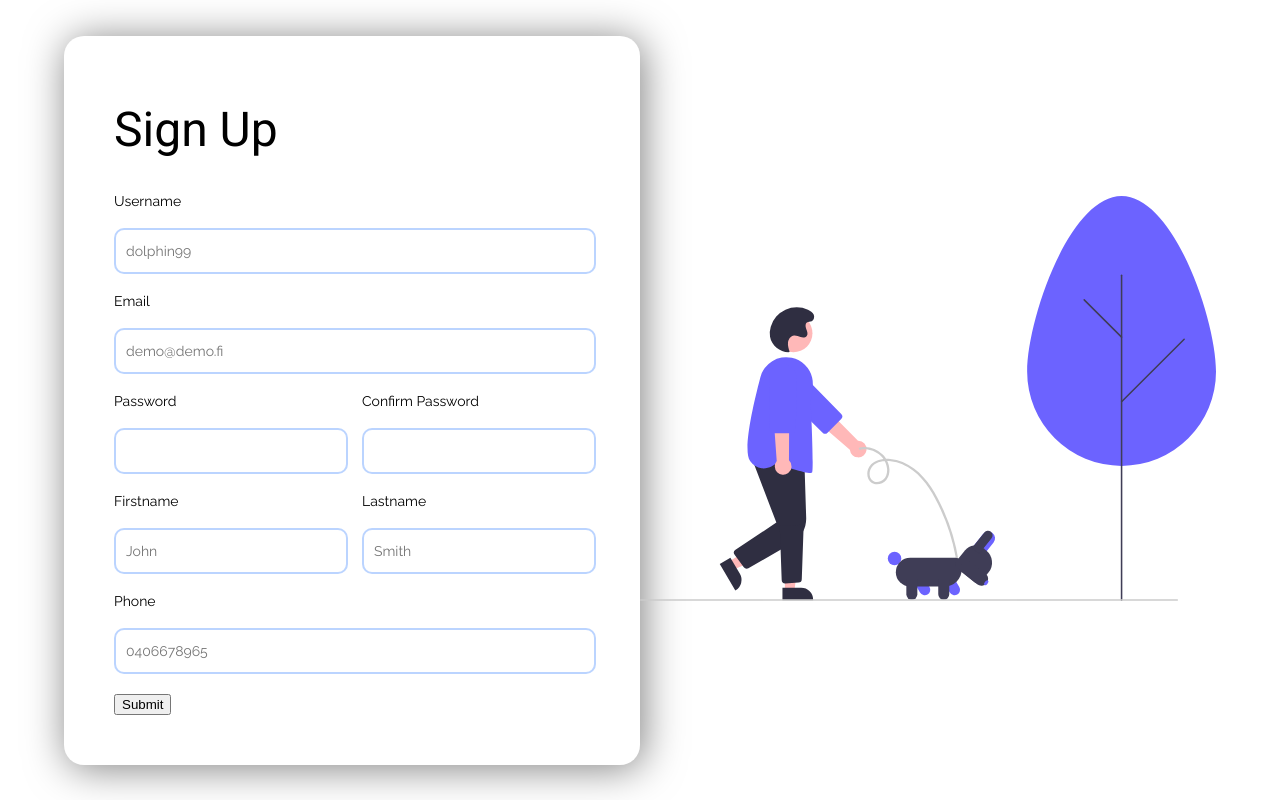
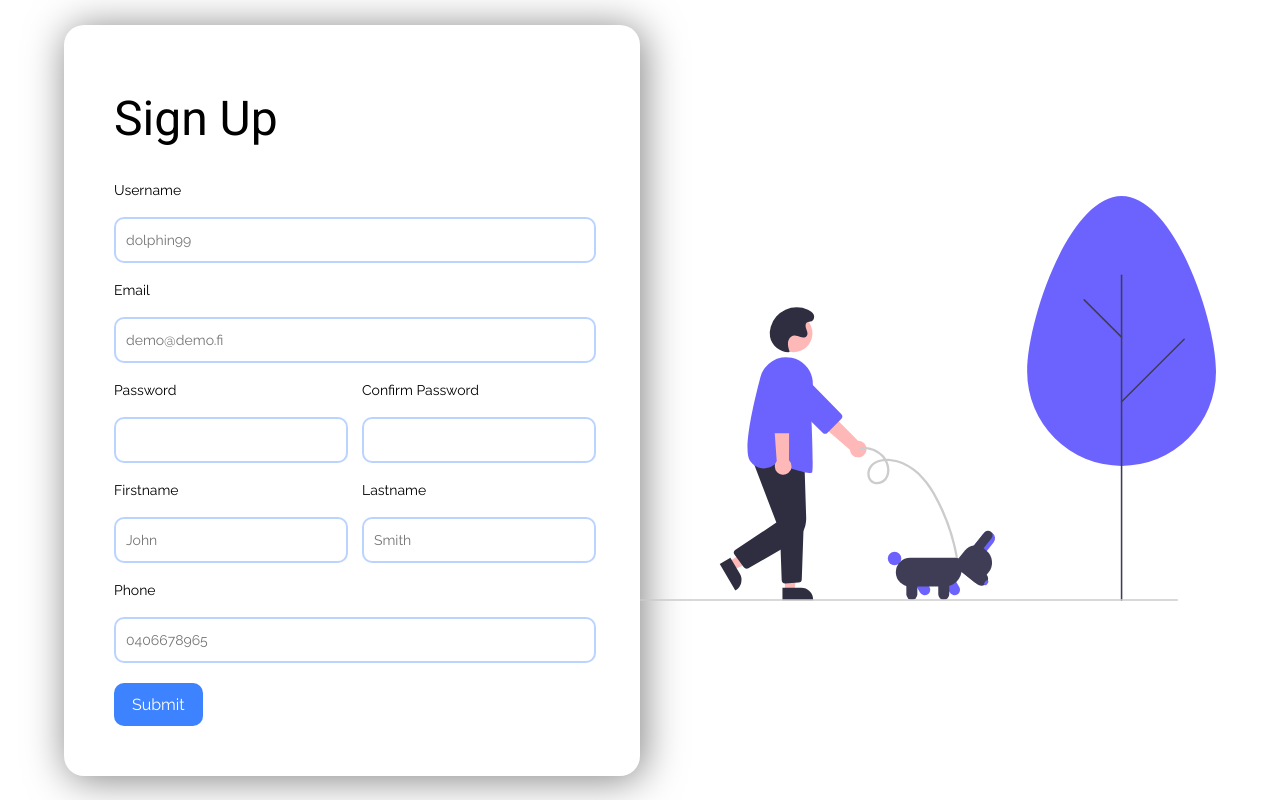
Before and after one commit to zilahir/petstore, a React (Create React App) app in the folder packages/client/: page /register in a window 1280 px wide. Built offline with nearby package versions, Linux system fonts and the light colour scheme.

Commit message:
handling login validation and server errors

```diff
--- a/packages/client/src/components/common/Button/index.tsx
+++ b/packages/client/src/components/common/Button/index.tsx
@@ -8,13 +8,14 @@ interface IButton {
 	label: string
 	disabled?: boolean
 	className?: string
-	onClick: React.MouseEventHandler<HTMLButtonElement>
+	onClick?: React.MouseEventHandler<HTMLButtonElement>
 	type: 'button' | 'submit'
 }
 
 const defaultProps = {
 	className: '',
 	disabled: false,
+	onClick: undefined,
 }
 
 const Button = ({
@@ -28,7 +29,7 @@ const Button = ({
 		<motion.button
 			whileHover={{ scale: 1.05 }}
 			type={type}
-			onClick={onClick}
+			onClick={onClick && onClick}
 			disabled={disabled}
 		>
 			{label}
--- a/packages/client/src/pages/Register/Register.module.scss
+++ b/packages/client/src/pages/Register/Register.module.scss
@@ -46,6 +46,29 @@
 					flex: 1;
 				}
 			}
+
+			.btnContainer {
+				.submitBtn {
+					@include paragraph {
+						font-size: 16px;
+					}
+					border: 0;
+					padding: 12px 18px;
+					background: rgba($blue, 1);
+					color: #ffffff;
+					border-radius: 10px;
+					transition: all 0.2s ease-in-out;
+
+					&:hover {
+						background: rgba($dark-blue, 1);
+						cursor: pointer;
+					}
+
+					&:focus {
+						outline: none;
+					}
+				}
+			}
 		}
 
 		h1 {
--- a/packages/client/src/pages/Register/index.tsx
+++ b/packages/client/src/pages/Register/index.tsx
@@ -11,7 +11,6 @@ import styles from './Register.module.scss'
 import Input from '../../components/common/Input'
 import { post } from '../../api/cloudFunctions'
 import { apiEndPoints } from '../../api/apiEndpoints'
-// import Button from '../../components/common/Button'
 
 interface RegError {
 	msg: string
@@ -166,7 +165,7 @@ const Register = (): ReactElement => {
 										error={errors && errors.phone && errors.phone.message}
 									/>
 									<div className={styles.btnContainer}>
-										<input type="submit" />
+										<input className={styles.submitBtn} type="submit" />
 									</div>
 								</form>
 							</div>
```
